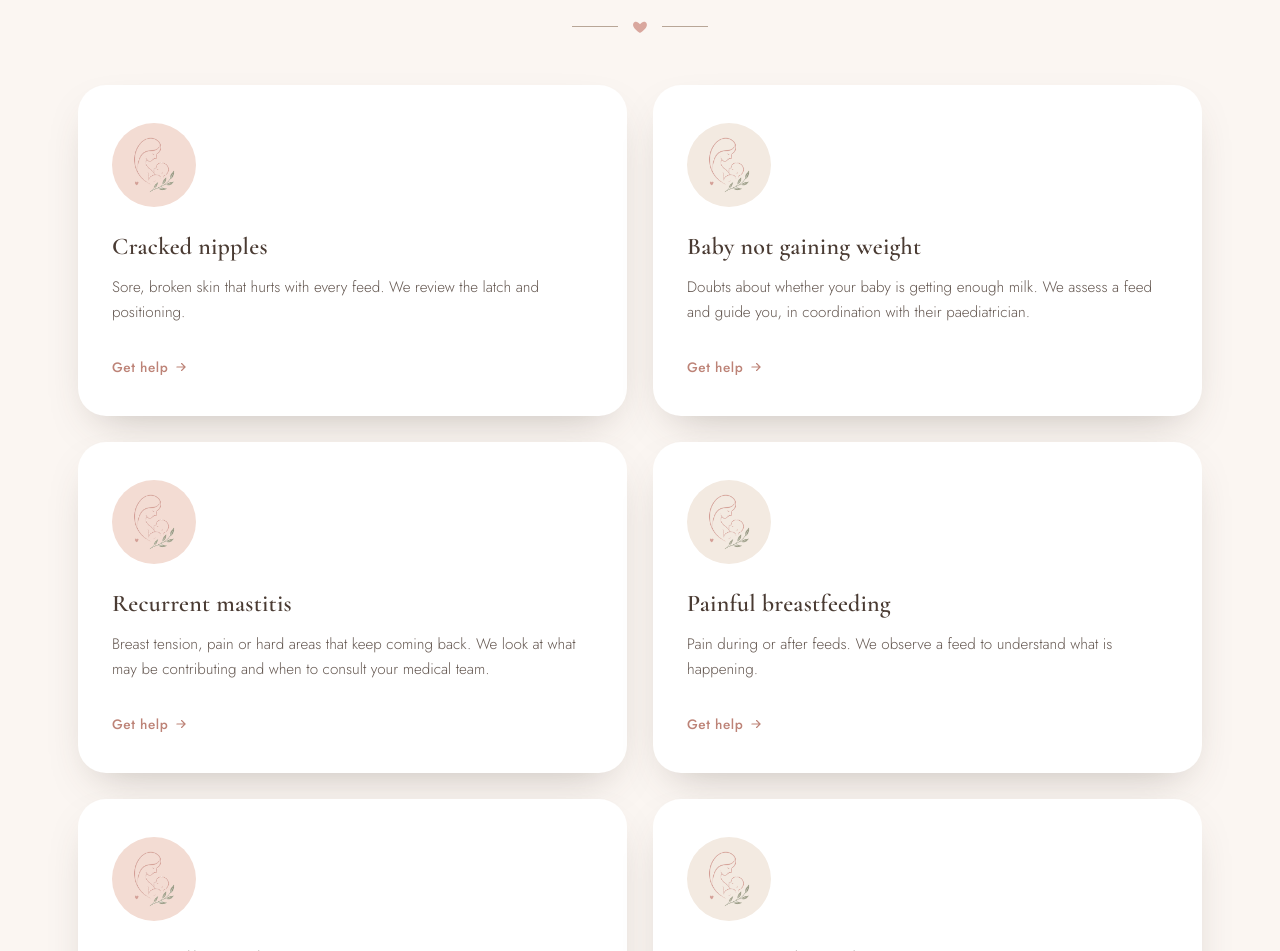
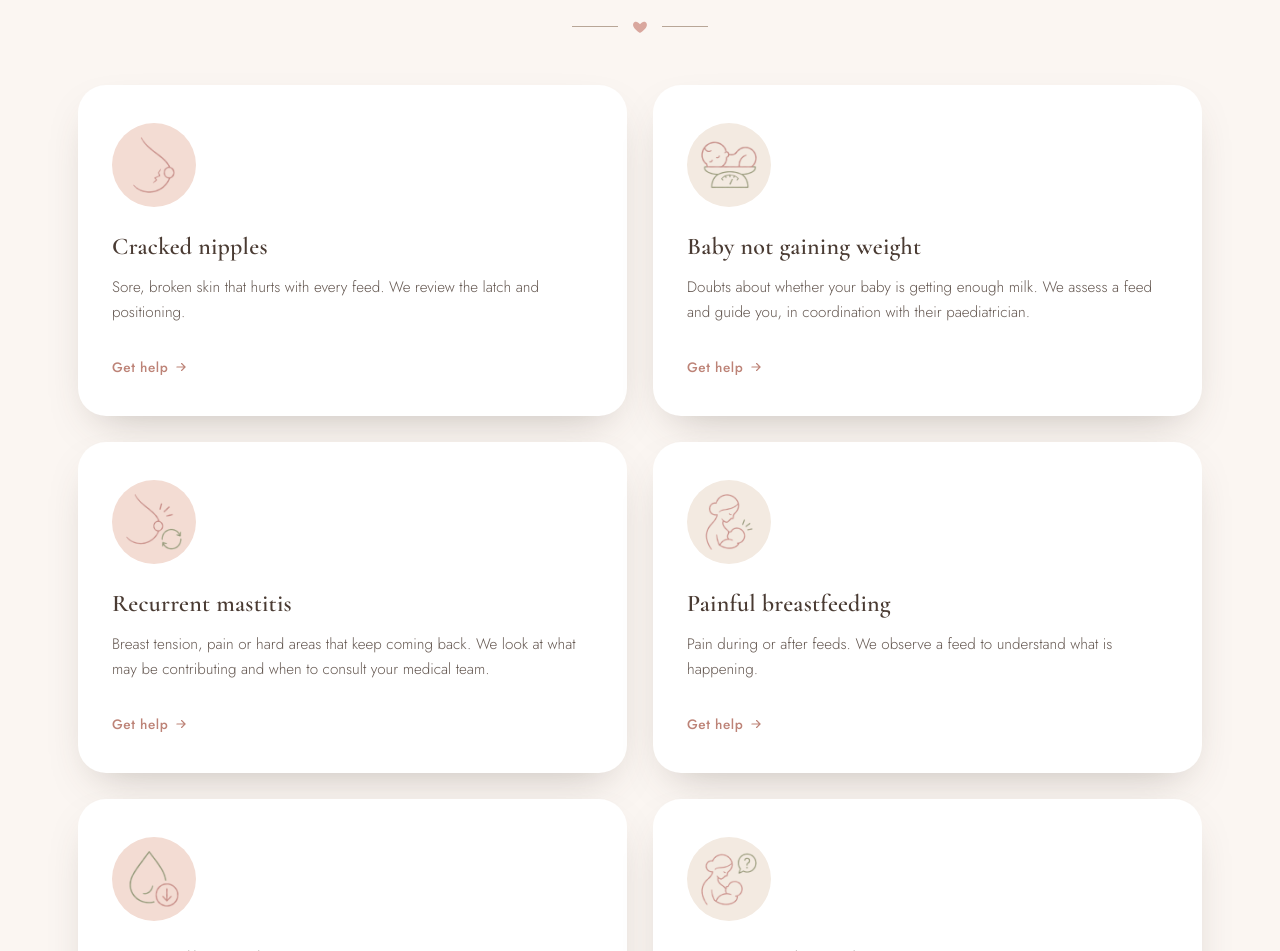
Before and after one commit to alvarolavila/mariaperez-lactancia, a plain HTML site: page en/index.html in a window 1280 px wide. Shown: the part 1301-2252 px from the top of the page. Drawn offline with nearby package versions, Linux system fonts and the light colour scheme.

Commit message:
Home: iconos nuevos para las 6 tarjetas de situaciones (ES/FR/EN)
Co-Authored-By: Claude Sonnet 5.5 <noreply@anthropic.com>
Claude-Session: https://claude.ai/code/session_01MFN1MgeGtVF6Etrwt6TfYo

```diff
--- a/en/index.html
+++ b/en/index.html
@@ -209,7 +209,7 @@
 
         <a href="../en/urgent-breastfeeding-support/" class="service-card">
           <div class="icon-wrap">
-            <img src="../assets/icons2/icon2-lactancia.png" alt="" width="30" height="30">
+            <img src="../assets/icons2/icon3-grietas.png" alt="" width="30" height="30">
           </div>
           <h3>Cracked nipples</h3>
           <p>Sore, broken skin that hurts with every feed. We review the latch and positioning.</p>
@@ -218,7 +218,7 @@
 
         <a href="../en/urgent-breastfeeding-support/" class="service-card sage">
           <div class="icon-wrap">
-            <img src="../assets/icons2/icon2-lactancia.png" alt="" width="30" height="30">
+            <img src="../assets/icons2/icon3-peso.png" alt="" width="30" height="30">
           </div>
           <h3>Baby not gaining weight</h3>
           <p>Doubts about whether your baby is getting enough milk. We assess a feed and guide you, in coordination with their paediatrician.</p>
@@ -227,7 +227,7 @@
 
         <a href="../en/urgent-breastfeeding-support/" class="service-card">
           <div class="icon-wrap">
-            <img src="../assets/icons2/icon2-lactancia.png" alt="" width="30" height="30">
+            <img src="../assets/icons2/icon3-mastitis.png" alt="" width="30" height="30">
           </div>
           <h3>Recurrent mastitis</h3>
           <p>Breast tension, pain or hard areas that keep coming back. We look at what may be contributing and when to consult your medical team.</p>
@@ -236,7 +236,7 @@
 
         <a href="../en/urgent-breastfeeding-support/" class="service-card sage">
           <div class="icon-wrap">
-            <img src="../assets/icons2/icon2-lactancia.png" alt="" width="30" height="30">
+            <img src="../assets/icons2/icon3-dolor.png" alt="" width="30" height="30">
           </div>
           <h3>Painful breastfeeding</h3>
           <p>Pain during or after feeds. We observe a feed to understand what is happening.</p>
@@ -245,7 +245,7 @@
 
         <a href="../en/urgent-breastfeeding-support/" class="service-card">
           <div class="icon-wrap">
-            <img src="../assets/icons2/icon2-lactancia.png" alt="" width="30" height="30">
+            <img src="../assets/icons2/icon3-produccion.png" alt="" width="30" height="30">
           </div>
           <h3>Low milk supply</h3>
           <p>The feeling of not having enough milk. We look at feeds, supply and expressing.</p>
@@ -254,7 +254,7 @@
 
         <a href="../en/urgent-breastfeeding-support/" class="service-card sage">
           <div class="icon-wrap">
-            <img src="../assets/icons2/icon2-lactancia.png" alt="" width="30" height="30">
+            <img src="../assets/icons2/icon3-no-se.png" alt="" width="30" height="30">
           </div>
           <h3>Not sure what is happening</h3>
           <p>Tell me what is going on and I will guide you towards the best next step.</p>
```
Also changed, not shown: fr/index.html (+6 -6 lines), index.html (+6 -6 lines), assets/icons2/icon3-dolor.png (added), assets/icons2/icon3-grietas.png (added), assets/icons2/icon3-mastitis.png (added), assets/icons2/icon3-no-se.png (added), assets/icons2/icon3-peso.png (added), assets/icons2/icon3-produccion.png (added).
